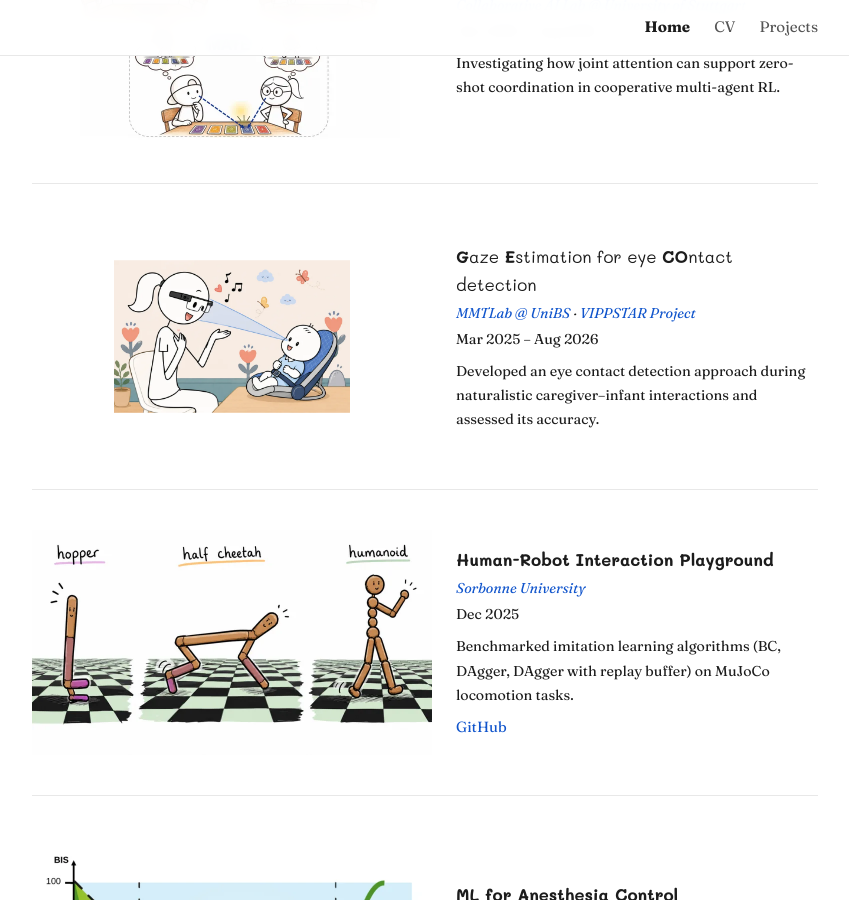
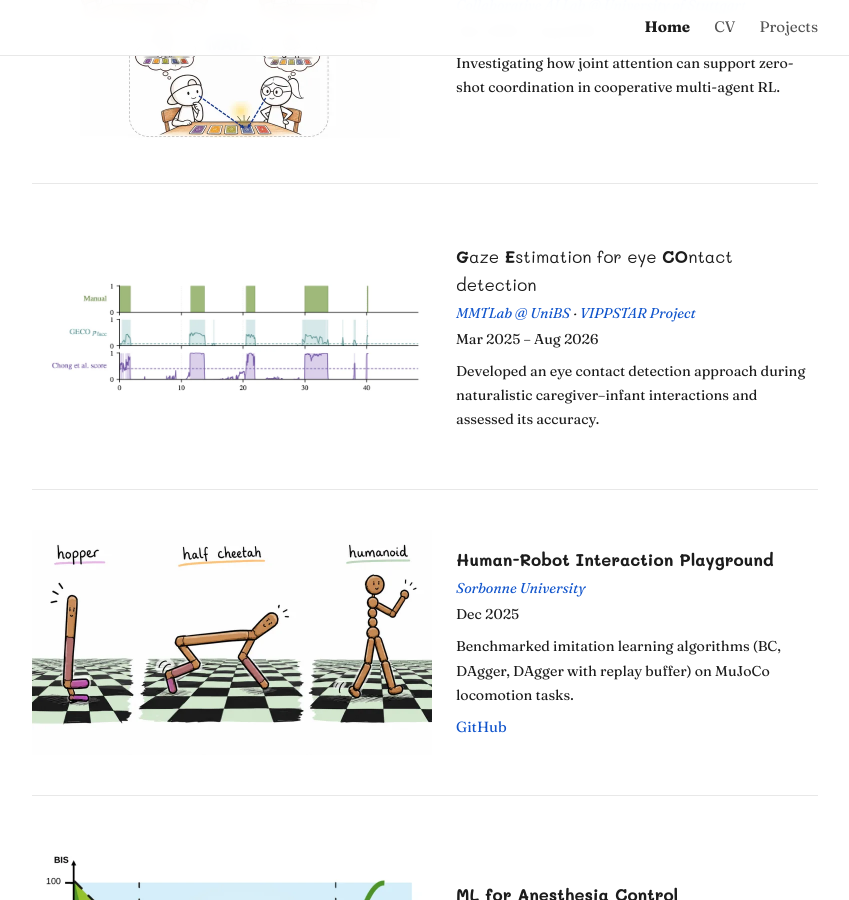
Before and after one commit to giuliabenintendi/giuliabenintendi.github.io, a Jekyll site: the page built from index.html, in a window 1280 px wide and 900 px high, scrolled down 1083 px. Shown: the whole window, without its empty margins (215-1064 px from the left). Built offline with Jekyll 4.4.1, drawn with Linux system fonts in a browser that asks for light colours.

Commit message:
use eye-contact timeline plot for geco card

```diff
--- a/index.html
+++ b/index.html
@@ -70,7 +70,7 @@ title: Giulia Benintendi
 
 <div class="project-card">
   <div class="project-image">
-    <img loading="lazy" src="/assets/images/geco_stages.webp" alt="Caregiver wearing eye-tracking glasses looking at an infant" class="inset">
+    <img loading="lazy" src="/assets/images/geco_timeline.webp" alt="Eye-contact timeline: manual annotation compared with GECO face probability and the Chong et al. score">
   </div>
   <div class="project-body">
     <h3 class="acronym-title"><b>G</b>aze <b>E</b>stimation for eye <b>CO</b>ntact detection</h3>
--- a/projects.html
+++ b/projects.html
@@ -20,7 +20,7 @@ permalink: /projects/
 
 <div class="project-card">
   <div class="project-image">
-    <img loading="lazy" src="/assets/images/geco_stages.webp" alt="Caregiver wearing eye-tracking glasses looking at an infant" class="inset">
+    <img loading="lazy" src="/assets/images/geco_timeline.webp" alt="Eye-contact timeline: manual annotation compared with GECO face probability and the Chong et al. score">
   </div>
   <div class="project-body">
     <h3 class="acronym-title"><b>G</b>aze <b>E</b>stimation for eye <b>CO</b>ntact detection</h3>
```
Also changed, not shown: assets/images/geco_timeline.png (added), assets/images/geco_timeline.webp (added).
